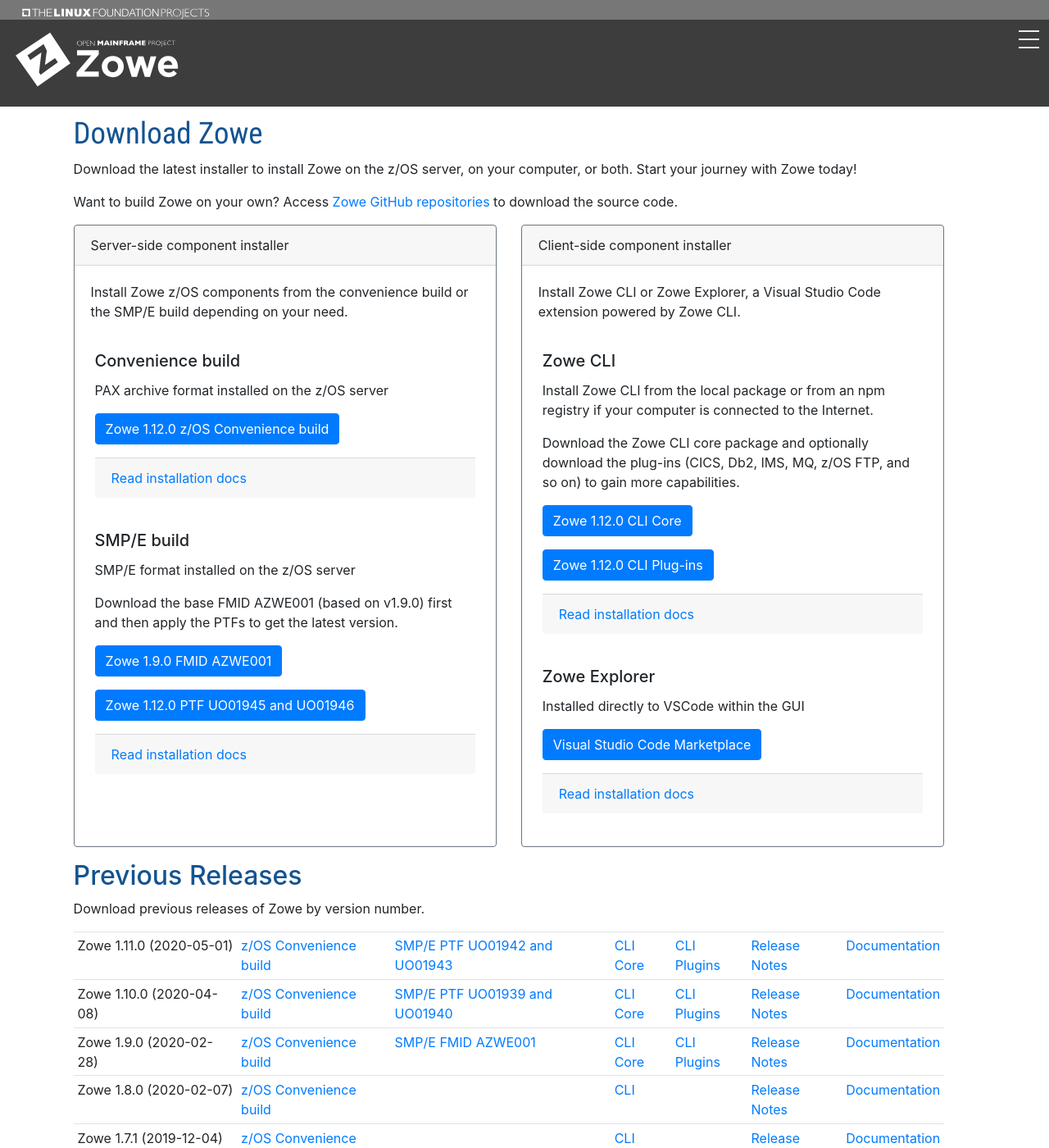
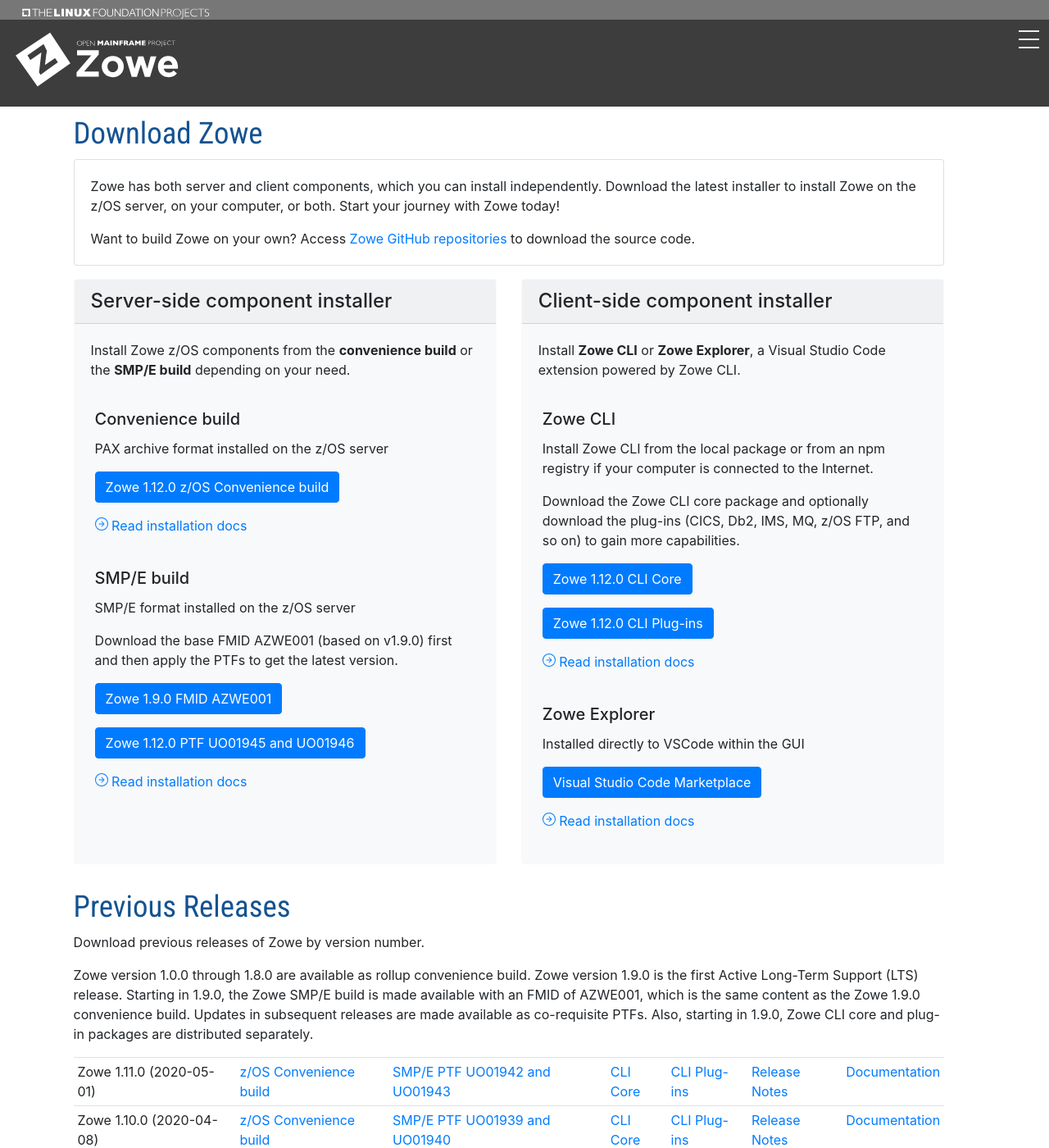
Before and after one commit to zowe/zowe.github.io, a Jekyll site: the page built from download.md, in a window 1280 px wide and 1400 px high. Shown: the whole window at 82% size. Built offline with Jekyll 4.4.1, drawn with Linux system fonts in a browser that asks for light colours; our own code applies the rules of GitHub Pages for plain Markdown files.

Commit message:
Incorporate comments from the community
Signed-off-by: nannanli <nannanli@cn.ibm.com>

```diff
--- a/_data/announcements.yml
+++ b/_data/announcements.yml
@@ -1,4 +1,2 @@
 # Announcements
 - announcement: "The first release of the Zowe SMP/E build is now available, with FMID of AZWE001. This is the same content as the Zowe 1.9.0 convenience build."
-- announcement: "An active development, offline-installable version of the Zowe CLI is now available. This is the @zowe/cli@latest release also available on public NPM."
-  link: "https://docs.zowe.org/active-development/getting-started/summaryofchanges.html#what-is-active-development"
--- a/download.md
+++ b/download.md
@@ -5,25 +5,33 @@
 
 <section class="whitebackground" style="padding-top:1%">
 <h1 id="download">Download Zowe</h1>
-  <p>
-  Download the latest installer to install Zowe on the z/OS server, on your computer, or both. Start your journey with Zowe today!
+<div class="card">
+  <div class="card-body">
+  <p class="card-text">
+    Zowe has both server and client components, which you can install independently. Download the latest installer to install Zowe on the z/OS server, on your computer, or both. Start your journey with Zowe today!
   </p>
-  <p>
-  Want to build Zowe on your own? Access <a href="{{ site.github_repo_url }}">Zowe GitHub repositories</a> to download the source code.
+  <p class="card-text">
+    Want to build Zowe on your own? Access <a href="{{ site.github_repo_url }}">Zowe GitHub repositories</a> to download the source code.
   </p>
+  </div>
+</div>
+<p> </p>
 {% if site.data.releases[0].cli_version and site.data.releases[0].cli_plugins_version and site.data.releases[0].zos_version and site.data.releases[0].smpe_version %}
 <div class="card-deck">
-<div class="card border-secondary mb-3">
-  <div class="card-header">Server-side component installer</div>
+<div class="card bg-light border-light mb-3">
+  <h4 class="card-header">Server-side component installer</h4>
     <div class="card-body">
-    <p class="card-text">Install Zowe z/OS components from the convenience build or the SMP/E build depending on your need.</p>
+    <p class="card-text">Install Zowe z/OS components from the <b>convenience build</b> or the <b>SMP/E build</b> depending on your need.</p>
         <div class="row">
           <div class="card-body">
             <h5 class="card-title">Convenience build</h5>
             <p class="card-text">PAX archive format installed on the z/OS server</p>
             <p><a class="btn btn-primary" href="{{ site.zos_download_url }}{{ site.data.releases[0].zos_version }}">Zowe {{ site.data.releases[0].zos_version }} z/OS Convenience build</a></p>
-          <div class="card-footer">
-            <a class="card-footer" href="{{ site.zos_component_install_doc_url }}" class="card-link">Read installation docs</a>
+          <div>
+            <a href="{{ site.zos_component_install_doc_url }}" class="card-link">
+            <svg width="1em" height="1em" viewBox="0 0 16 16" class="bi bi-arrow-right-circle" fill="currentColor" xmlns="http://www.w3.org/2000/svg"> <path fill-rule="evenodd" d="M8 15A7 7 0 1 0 8 1a7 7 0 0 0 0 14zm0 1A8 8 0 1 0 8 0a8 8 0 0 0 0 16z"/> <path fill-rule="evenodd" d="M7.646 11.354a.5.5 0 0 1 0-.708L10.293 8 7.646 5.354a.5.5 0 1 1 .708-.708l3 3a.5.5 0 0 1 0 .708l-3 3a.5.5 0 0 1-.708 0z"/> <path fill-rule="evenodd" d="M4.5 8a.5.5 0 0 1 .5-.5h5a.5.5 0 0 1 0 1H5a.5.5 0 0 1-.5-.5z"/></svg>
+            Read installation docs
+            </a>
           </div>
           </div>
           <div class="card-body">
@@ -32,17 +40,20 @@
             <p class="card-text">Download the base FMID AZWE001 (based on v1.9.0) first and then apply the PTFs to get the latest version. </p>
             <p><a class="btn btn-primary" href="{{ site.smpe_download_url }}{{ site.zowe_fmid_oss_version }}">Zowe 1.9.0 FMID {{ site.zowe_fmid }}</a></p>
             <p><a class="btn btn-primary" href="{{ site.smpe_download_url }}{{ site.data.releases[0].smpe_version }}">Zowe {{ site.data.releases[0].zos_version }} {{ site.data.releases[0].smpe_sysmod }} {{ site.data.releases[0].smpe_numbers }}</a></p>
-            <div class="card-footer">
-              <a href="{{ site.zos_component_install_doc_url }}" class="card-link">Read installation docs</a>
+            <div>
+              <a href="{{ site.zos_component_install_doc_url }}" class="card-link">
+              <svg width="1em" height="1em" viewBox="0 0 16 16" class="bi bi-arrow-right-circle" fill="currentColor" xmlns="http://www.w3.org/2000/svg"> <path fill-rule="evenodd" d="M8 15A7 7 0 1 0 8 1a7 7 0 0 0 0 14zm0 1A8 8 0 1 0 8 0a8 8 0 0 0 0 16z"/> <path fill-rule="evenodd" d="M7.646 11.354a.5.5 0 0 1 0-.708L10.293 8 7.646 5.354a.5.5 0 1 1 .708-.708l3 3a.5.5 0 0 1 0 .708l-3 3a.5.5 0 0 1-.708 0z"/> <path fill-rule="evenodd" d="M4.5 8a.5.5 0 0 1 .5-.5h5a.5.5 0 0 1 0 1H5a.5.5 0 0 1-.5-.5z"/></svg>
+              Read installation docs
+              </a>
             </div>
           </div>
        </div>
     </div>
   </div>
-<div class="card border-secondary mb-3">
-  <div class="card-header">Client-side component installer</div>
+<div class="card bg-light border-light mb-3">
+  <h4 class="card-header">Client-side component installer</h4>
     <div class="card-body">
-    <p class="card-text">Install Zowe CLI or Zowe Explorer, a Visual Studio Code extension powered by Zowe CLI.</p>
+    <p class="card-text">Install <b>Zowe CLI</b> or <b>Zowe Explorer</b>, a Visual Studio Code extension powered by Zowe CLI.</p>
       <div class="row">
         <div class="card-body">
           <h5 class="card-title">Zowe CLI</h5>
@@ -50,16 +61,22 @@
           <p class="card-text">Download the Zowe CLI core package and optionally download the plug-ins (CICS, Db2, IMS, MQ, z/OS FTP, and so on) to gain more capabilities.</p>
           <p><a class="btn btn-primary" href="{{ site.cli_download_url }}{{ site.data.releases[0].cli_version }}">Zowe {{ site.data.releases[0].cli_version }} CLI Core</a></p>
           <p><a class="btn btn-primary" href="{{ site.cli_plugins_download_url }}{{ site.data.releases[0].cli_plugins_version }}">Zowe {{ site.data.releases[0].cli_plugins_version }} CLI Plug-ins</a></p>
-          <div class="card-footer">
-            <a href="{{ site.zowe_cli_install_doc_url }}" class="card-link">Read installation docs</a>
+          <div>
+            <a href="{{ site.zowe_cli_install_doc_url }}" class="card-link">
+            <svg width="1em" height="1em" viewBox="0 0 16 16" class="bi bi-arrow-right-circle" fill="currentColor" xmlns="http://www.w3.org/2000/svg"> <path fill-rule="evenodd" d="M8 15A7 7 0 1 0 8 1a7 7 0 0 0 0 14zm0 1A8 8 0 1 0 8 0a8 8 0 0 0 0 16z"/> <path fill-rule="evenodd" d="M7.646 11.354a.5.5 0 0 1 0-.708L10.293 8 7.646 5.354a.5.5 0 1 1 .708-.708l3 3a.5.5 0 0 1 0 .708l-3 3a.5.5 0 0 1-.708 0z"/> <path fill-rule="evenodd" d="M4.5 8a.5.5 0 0 1 .5-.5h5a.5.5 0 0 1 0 1H5a.5.5 0 0 1-.5-.5z"/></svg>
+            Read installation docs
+            </a>
           </div>
         </div>
         <div class="card-body">
           <h5 class="card-title">Zowe Explorer</h5>
           <p class="card-text">Installed directly to VSCode within the GUI</p>
           <p><a class="btn btn-primary" href="{{ site.vscode_marketplace_url }}">Visual Studio Code Marketplace</a></p>
-          <div class="card-footer">
-            <a href="{{ site.zowe_explorer_install_doc_url }}" class="card-link">Read installation docs</a>
+          <div>
+            <a href="{{ site.zowe_explorer_install_doc_url }}" class="card-link">
+            <svg width="1em" height="1em" viewBox="0 0 16 16" class="bi bi-arrow-right-circle" fill="currentColor" xmlns="http://www.w3.org/2000/svg"> <path fill-rule="evenodd" d="M8 15A7 7 0 1 0 8 1a7 7 0 0 0 0 14zm0 1A8 8 0 1 0 8 0a8 8 0 0 0 0 16z"/> <path fill-rule="evenodd" d="M7.646 11.354a.5.5 0 0 1 0-.708L10.293 8 7.646 5.354a.5.5 0 1 1 .708-.708l3 3a.5.5 0 0 1 0 .708l-3 3a.5.5 0 0 1-.708 0z"/> <path fill-rule="evenodd" d="M4.5 8a.5.5 0 0 1 .5-.5h5a.5.5 0 0 1 0 1H5a.5.5 0 0 1-.5-.5z"/></svg>
+            Read installation docs
+            </a>
           </div>
        </div>
      </div>
@@ -72,10 +89,13 @@
     <a class="button" href="{{ site.cli_download_url }}{{ site.data.releases[0].version }}">Zowe {{ site.data.releases[0].version }} CLI</a>
   </p>
 {% endif %}
-
-<h2>Previous Releases</h2>
+<p> </p>
+<h1>Previous Releases</h1>
 <p>
 Download previous releases of Zowe by version number.
+</p>
+<p>
+Zowe version 1.0.0 through 1.8.0 are available as rollup convenience build. Zowe version 1.9.0 is the first Active Long-Term Support (LTS) release. Starting in 1.9.0, the Zowe SMP/E build is made available with an FMID of AZWE001, which is the same content as the Zowe 1.9.0 convenience build. Updates in subsequent releases are made available as co-requisite PTFs. Also, starting in 1.9.0, Zowe CLI core and plug-in packages are distributed separately.
 </p>
 {% for release in site.data.releases %}
   {% if forloop.first %}
@@ -104,7 +124,7 @@
       {% endif %}
     {% endif %}
     {% if release.cli_plugins_version %}
-      <td><a href="{{site.cli_plugins_download_url}}{{release.cli_plugins_version}}">CLI Plugins</a></td>
+      <td><a href="{{site.cli_plugins_download_url}}{{release.cli_plugins_version}}">CLI Plug-ins</a></td>
     {% else %}
       <td></td>
     {% endif %}
@@ -114,7 +134,7 @@
   {% endunless %}
   {% if forloop.last %}
   </table>
-  <p><i>All builds prior to Zowe v1.0.0 are no longer available.</i></p>
+  <p class="text-muted">All builds prior to Zowe v1.0.0 are no longer available.</p>
   {% endif %}
 {% endfor %}
 </section>
```
